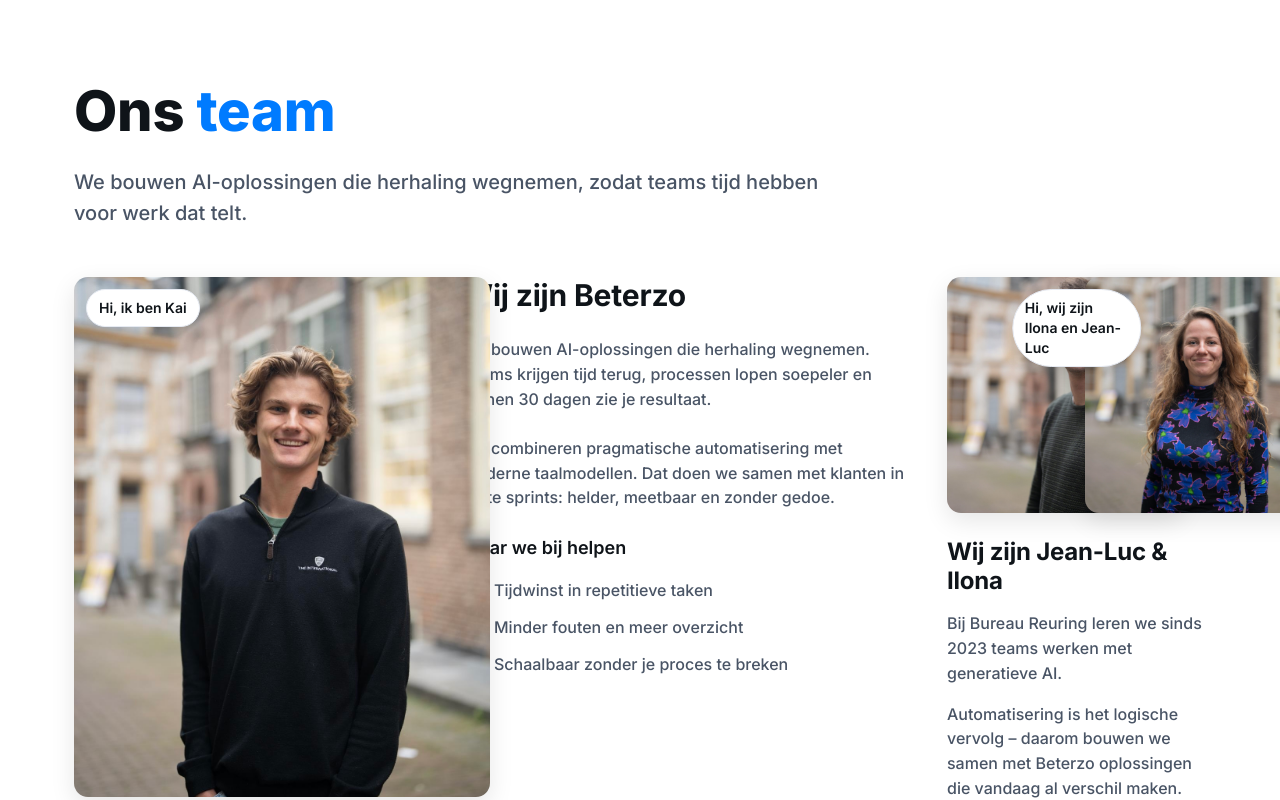
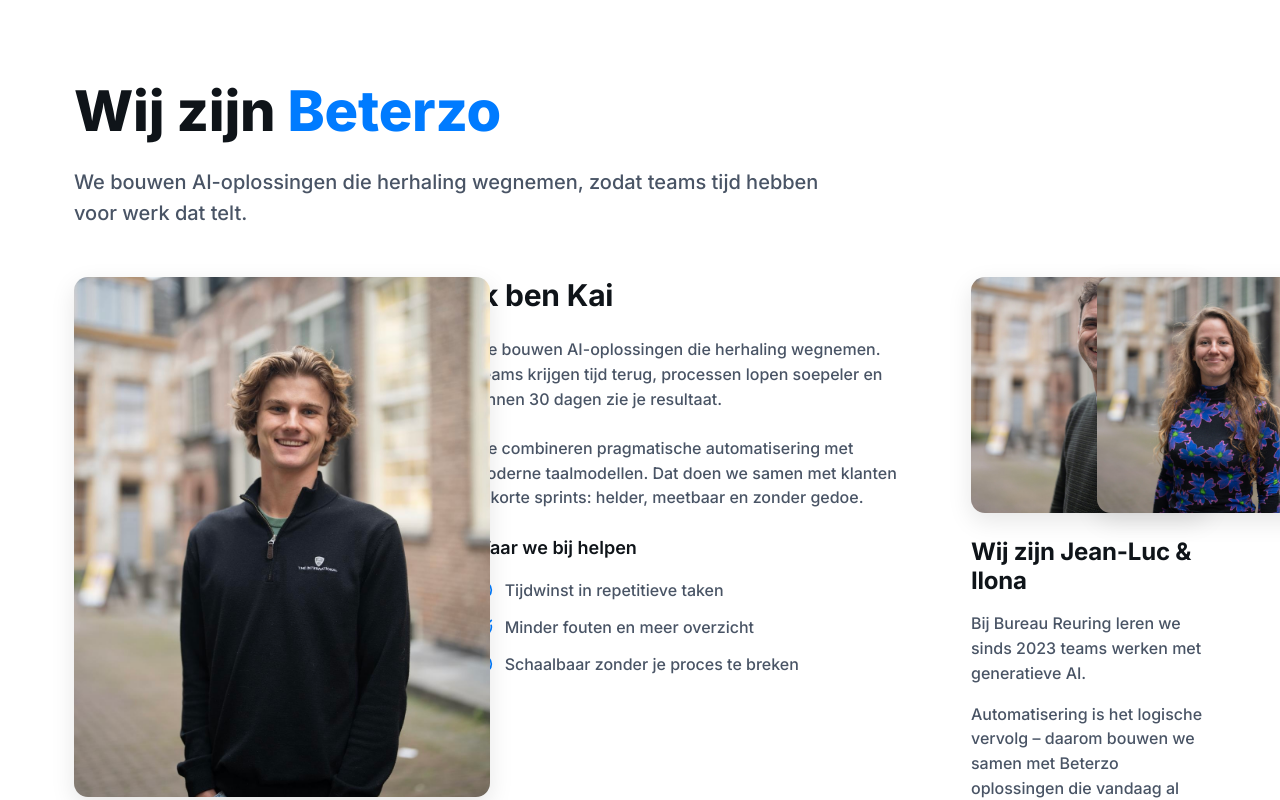
Before and after one commit to beterzo/beterzonieuwesite, a React (Vite) app: page /about in a window 1280 px wide. Shown: the top 800 px of the page. Built offline with nearby package versions, Linux system fonts and the light colour scheme; the HTML template or start-up script is replaced by a standard one.

Commit message:
Refactor About page content

```diff
--- a/src/pages/About.tsx
+++ b/src/pages/About.tsx
@@ -29,7 +29,7 @@ export default function About() {
         <div className="container mx-auto px-6">
           <div className="max-w-5xl">
             <h1 className="text-[56px] leading-[1.12] font-extrabold text-foreground mb-6 tracking-[-0.2px]">
-              Ons <span className="text-primary">team</span>
+              Wij zijn <span className="text-primary">Beterzo</span>
             </h1>
             <p className="text-xl text-muted-foreground leading-[1.55] font-medium max-w-3xl">
               We bouwen AI-oplossingen die herhaling wegnemen, zodat teams tijd hebben voor werk dat telt.
@@ -41,7 +41,7 @@ export default function About() {
       {/* Main Content Section - 3 Column Layout */}
       <section className="pb-14">
         <div className="container mx-auto px-6">
-          <div className="grid grid-cols-1 lg:grid-cols-12 gap-6 lg:gap-8 max-w-7xl mx-auto items-start">
+          <div className="grid grid-cols-1 lg:grid-cols-12 gap-8 lg:gap-16 max-w-7xl mx-auto items-start">
 
             {/* Column 1: Kai Portrait (4 cols) */}
             <div className="lg:col-span-4">
@@ -51,13 +51,6 @@ export default function About() {
                   alt="Portret Kai"
                   className="w-full h-full object-cover object-center"
                 />
-                {/* Name chip overlay */}
-                <div
-                  className="absolute top-3 left-3 z-10 bg-white text-foreground border border-[#E6EAF2] px-3 py-2 rounded-full text-sm font-semibold shadow-[0_6px_16px_rgba(0,0,0,0.1)]"
-                  aria-label="Portretlabel: Hi, ik ben Kai"
-                >
-                  Hi, ik ben Kai
-                </div>
               </div>
             </div>
 
@@ -65,7 +58,7 @@ export default function About() {
             <div className="lg:col-span-5">
               <div className="space-y-6">
                 <h3 className="text-[30px] leading-[1.22] font-bold text-foreground tracking-[-0.2px]">
-                  Wij zijn Beterzo
+                  Ik ben Kai
                 </h3>
 
                 <div className="space-y-6 text-muted-foreground leading-[1.55] font-medium max-w-[72ch]">
@@ -95,24 +88,8 @@ export default function About() {
 
             {/* Column 3: Duo Portraits + Text (3 cols) */}
             <div className="lg:col-span-3">
-              {/* Name chip for duo portraits - above photos on mobile, overlay on desktop */}
-              <div
-                className="mb-3 lg:hidden bg-white text-foreground border border-[#E6EAF2] px-3 py-2 rounded-full text-sm font-semibold shadow-[0_6px_16px_rgba(0,0,0,0.1)] inline-block"
-                aria-label="Portretlabel: Hi, wij zijn Ilona en Jean-Luc"
-              >
-                Hi, wij zijn Ilona en Jean-Luc
-              </div>
-
               {/* Mini-grid for portraits */}
-              <div className="grid grid-cols-2 gap-4 mb-6 relative">
-                {/* Desktop overlay chip */}
-                <div
-                  className="hidden lg:block absolute top-3 left-1/2 transform -translate-x-1/2 z-10 bg-white text-foreground border border-[#E6EAF2] px-3 py-2 rounded-full text-sm font-semibold shadow-[0_6px_16px_rgba(0,0,0,0.1)]"
-                  aria-label="Portretlabel: Hi, wij zijn Ilona en Jean-Luc"
-                >
-                  Hi, wij zijn Ilona en Jean-Luc
-                </div>
-
+              <div className="grid grid-cols-2 gap-4 mb-6">
                 <div className="aspect-square h-[236px] relative overflow-hidden rounded-[14px] shadow-[0_8px_24px_rgba(0,0,0,0.1)]">
                   <img
                     src={jeanlucPortrait}
```
